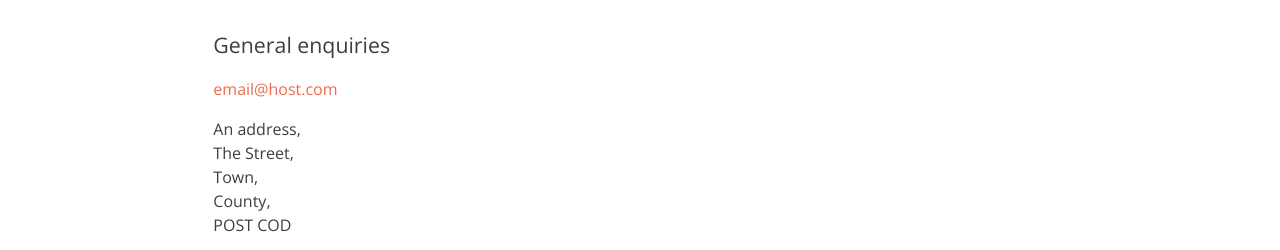
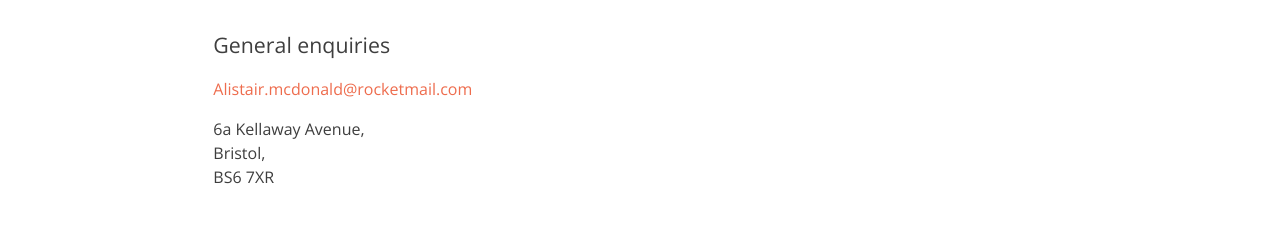
Before and after one commit to dougajmcdonald/am-gardens.co.uk, a Gatsby site: page /contact-us in a window 1280 px wide. Shown: the part 864-1114 px from the top of the page. Built offline with nearby package versions, Linux system fonts and the light colour scheme; Gatsby itself is replaced by a stand-in of ours.

Commit message:
update contact deets

```diff
--- a/src/pages/contact-us.js
+++ b/src/pages/contact-us.js
@@ -27,14 +27,15 @@ const IndexPage = () => (
         usually get answered sooner.
       </p>
       <h3>General enquiries</h3>
-      <a className="mt-4 inline-block" href="mailto:email@host.com">
-        email@host.com
+      <a
+        className="mt-4 inline-block"
+        href="mailto:Alistair.mcdonald@rocketmail.com"
+      >
+        Alistair.mcdonald@rocketmail.com
       </a>
-      <p className="mt-4 mb-0">An address,</p>
-      <p className="mt-0 mb-0">The Street,</p>
-      <p className="mt-0 mb-0">Town,</p>
-      <p className="mt-0 mb-0">County,</p>
-      <p className="mt-0 mb-0">POST COD</p>
+      <p className="mt-4 mb-0">6a Kellaway Avenue,</p>
+      <p className="mt-0 mb-0">Bristol,</p>
+      <p className="mt-0 mb-0">BS6 7XR</p>
       <h2>Where to find us</h2>
       <img alt="our location on google maps" src={Map} />
     </Body>
```
